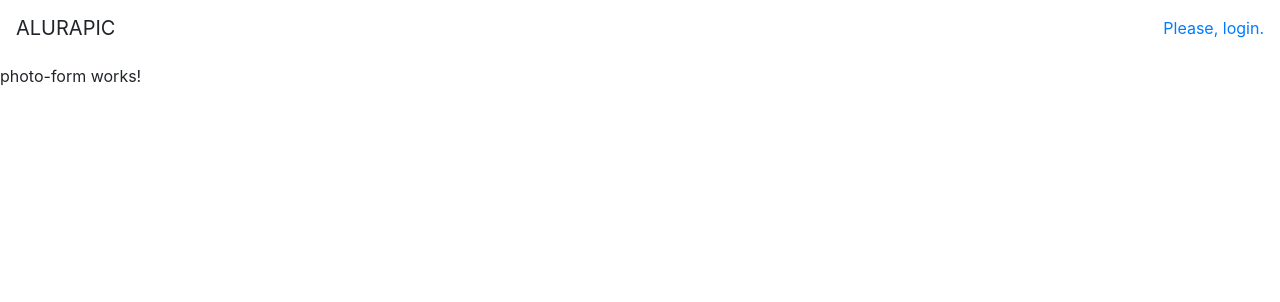
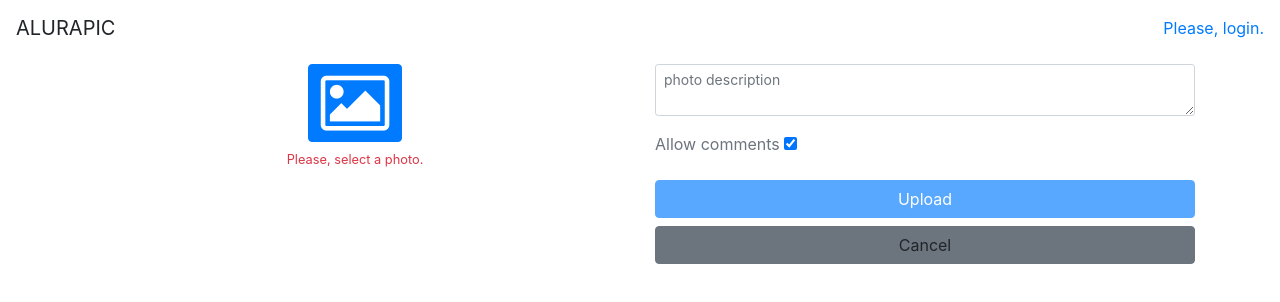
Before and after one commit to glau-isidoro/alurapic-cli, an Angular app: page /photo/add in a window 1280 px wide. Shown: the top 302 px of the page. Built offline with nearby package versions, Linux system fonts and the light colour scheme.

Commit message:
upload de fotos com preview da imagem

```diff
--- a/src/app/photos/photo-form/photo-form.component.html
+++ b/src/app/photos/photo-form/photo-form.component.html
@@ -1,3 +1,63 @@
-<p>
-  photo-form works!
-</p>
+<div class="container">
+  <form [formGroup]="photoForm" class="row" (submit)="upload()">
+
+    <div class="col-md-6 text-center">
+      <button type="button" (click)="fileInput.click()" class="btn btn-primary">
+        <i class="fa fa-image fa-4x align-middle"></i>
+      </button>
+
+      <input formControlName="file" hidden #fileInput
+        type="file" accept="image/*" (change)="handleFile($event.target.files[0])">
+      <app-vmessage
+        message="Please, select a photo."
+        *ngIf="photoForm.get('file').errors?.required">
+      </app-vmessage>
+
+      <div *ngIf="preview" class="text-center">
+        <app-photo [url]="preview" [title]="Preview"></app-photo>
+      </div>
+    </div>
+
+    <!-- solução da aula, botão de upload some quando mostra preview de imagem
+    <div class="col-md-6 text-center">
+      <div class="form-group" *ngIf="!preview; else previewImage">
+        <button type="button" (click)="fileInput.click()" class="btn btn-primary">
+          <i class="fa fa-image fa-4x align-middle"></i>
+        </button>
+
+        <input formControlName="file" hidden #fileInput
+          type="file" accept="image/*" (change)="handleFile($event.target.files[0])">
+        <app-vmessage
+          message="Please, select a photo."
+          *ngIf="photoForm.get('file').errors?.required">
+        </app-vmessage>
+      </div>
+      <ng-template #previewImage>
+        <div class="text-center">
+          <app-photo [url]="preview" [title]="Preview"></app-photo>
+        </div>
+      </ng-template>
+      </div> -->
+
+    <div class="col-md-6">
+      <div class="form-group">
+        <textarea formControlName="description" class="form-control form-control-sm" placeholder="photo description"></textarea>
+      </div>
+
+      <div class="form-group">
+        <label class="text-muted">
+          Allow comments
+          <input formControlName="allowComments" type="checkbox">
+          <app-vmessage message="Max 300 chars." *ngIf="photoForm.get('description').errors?.maxlength">
+          </app-vmessage>
+        </label>
+      </div>
+
+      <button [disabled]="photoForm.invalid" type="submit" class="btn btn-primary btn-block">
+        Upload
+      </button>
+
+      <a class="btn btn-secondary btn-block">Cancel</a>
+    </div>
+  </form>
+</div>
--- a/src/app/photos/photo-form/photo-form.component.ts
+++ b/src/app/photos/photo-form/photo-form.component.ts
@@ -1,4 +1,7 @@
 import { Component, OnInit } from '@angular/core';
+import { FormGroup, FormBuilder, Validators } from '@angular/forms';
+import { PhotoService } from '../photo/photo.service';
+import { Router } from '@angular/router';
 
 @Component({
   selector: 'app-photo-form',
@@ -7,9 +10,36 @@
 })
 export class PhotoFormComponent implements OnInit {
 
-  constructor() { }
+  photoForm: FormGroup
+  file: File
+  preview: string
 
-  ngOnInit() {
+  constructor(
+    private builder: FormBuilder,
+    private service: PhotoService,
+    private router: Router
+  ) {}
+
+  ngOnInit(): void {
+    this.photoForm = this.builder.group({
+      file: ['', Validators.required],
+      description: ['', Validators.maxLength(300)],
+      allowComments: [true]
+    })
   }
 
+  handleFile(file: File) {
+    this.file = file
+    const reader = new FileReader()
+    reader.onload = (event: any) => this.preview = event.target.result
+    reader.readAsDataURL(file)
+  }
+
+  upload(){
+    const description = this.photoForm.get('description').value
+    const allowComments = this.photoForm.get('allowComments').value
+    this.service
+      .upload(description, allowComments, this.file)
+      .subscribe(() => this.router.navigate(['']))
+  }
 }
--- a/src/app/photos/photo/photo.component.ts
+++ b/src/app/photos/photo/photo.component.ts
@@ -1,4 +1,6 @@
 import { Component, OnInit, Input } from '@angular/core';
+
+const CLOUD = 'http://localhost:3000/imgs/'
 
 @Component({
   selector: 'app-photo',
@@ -7,9 +9,21 @@
 })
 export class PhotoComponent implements OnInit {
 
+  private _url = ''
+
   @Input() description: '';
 
-  @Input() url = '';
+  @Input() set url(url: string) {
+    if(url.startsWith('data')) {
+      this._url = url
+    } else {
+      this._url = CLOUD + url
+    }
+  }
+
+  get url() {
+    return this._url
+  }
 
   constructor() { }
 
--- a/src/app/photos/photo/photo.service.ts
+++ b/src/app/photos/photo/photo.service.ts
@@ -20,4 +20,11 @@
     //pode fazer assim quando o nome do parametro é o mesmo nome da variável
   }
 
+  upload(description: string, allowComments: boolean, photo: File) {
+    const formData = new FormData()
+    formData.append('description', description)
+    formData.append('allowComments', allowComments ? 'true' : 'false')
+    formData.append('imageFile', photo)
+    return this.http.post(API + '/photos/upload', formData)
+  }
 }
```
Also changed, not shown: src/app/photos/photo-form/photo-form.module.ts (+14 -3 lines), 1 other file (tests, documents, lock files or other folders).
